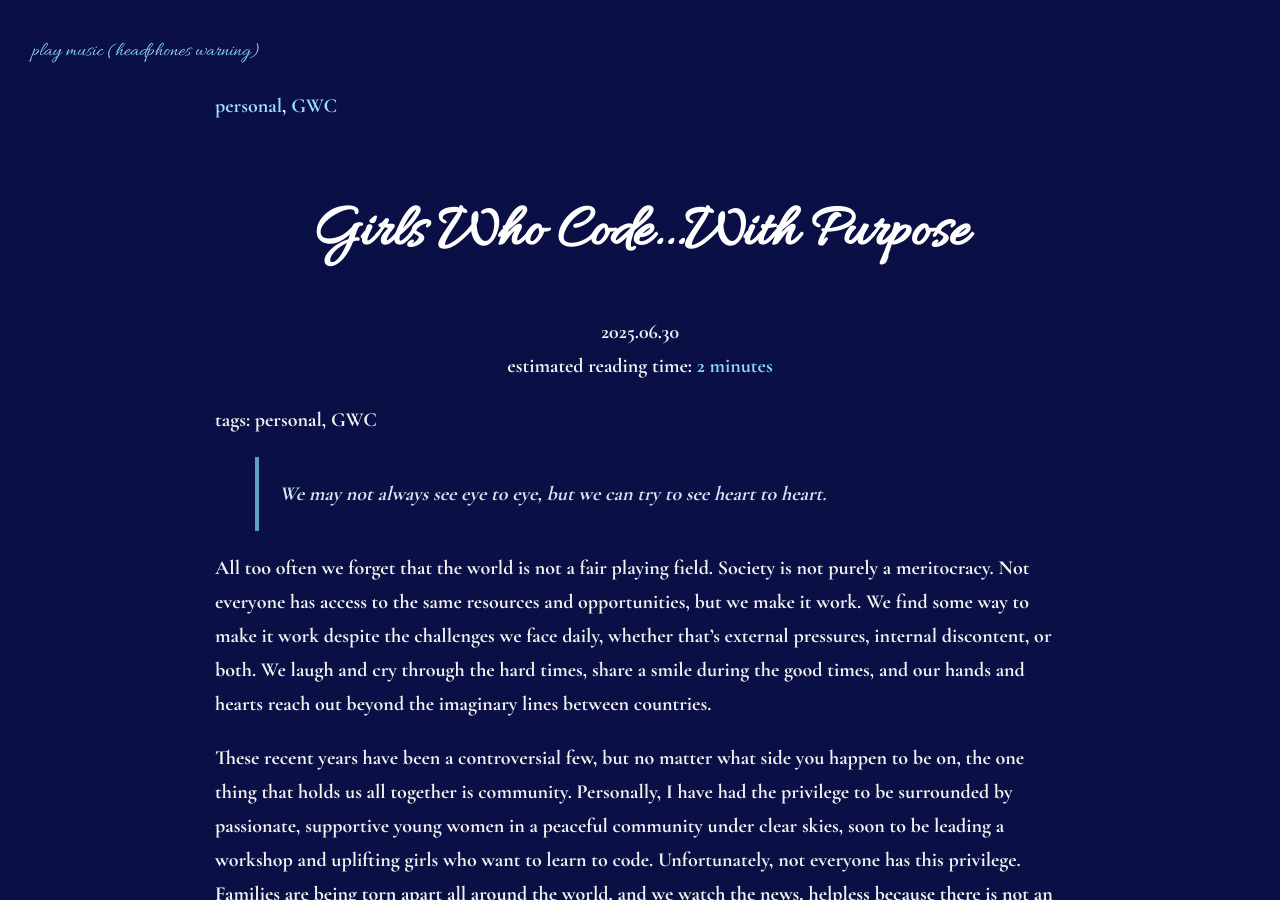
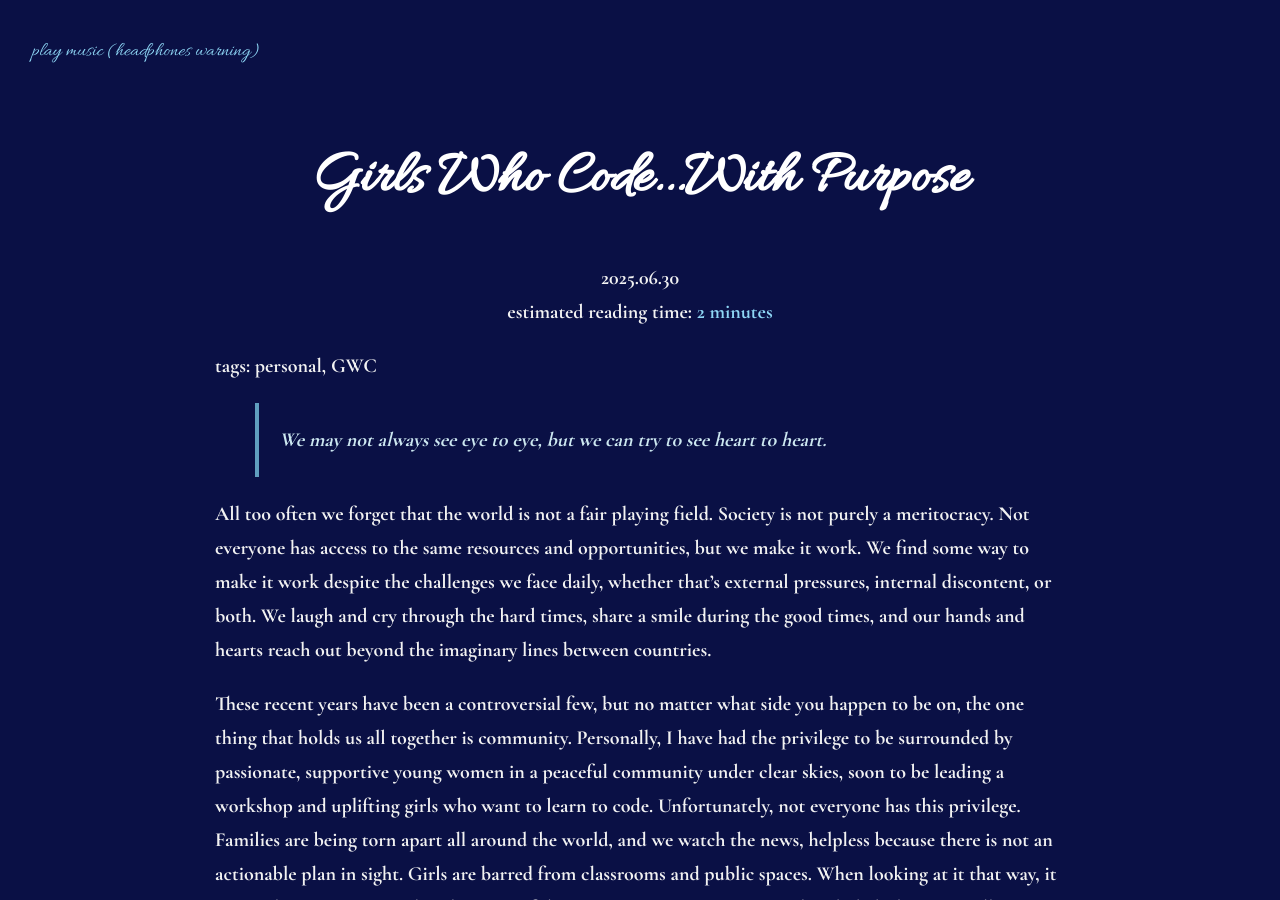
Before and after one commit to leucinemymind/leucinemymind.github.io, a Jekyll site: the page built from _posts/2025-06-30-gwc.md, in a window 1280 px wide and 900 px high. Built offline with Jekyll 4.4.1, drawn with Linux system fonts in a browser that asks for light colours; our own code applies the rules of GitHub Pages for plain Markdown files.

Commit message:
got rid of extra tag

```diff
--- a/_layouts/default.html
+++ b/_layouts/default.html
@@ -19,13 +19,6 @@
 <div class="container">
 
  <main>
-  {% if page.tags %}
-    <p>
-      {% for tag in page.tags %}
-        <span style="color:#9cdeff">{{ tag }}</span>{% unless forloop.last %}, {% endunless %}
-      {% endfor %}
-    </p>
-  {% endif %}
 
   {{ content }}
   (back to <a href="https://leucinemymind.github.io">home</a>)
```
